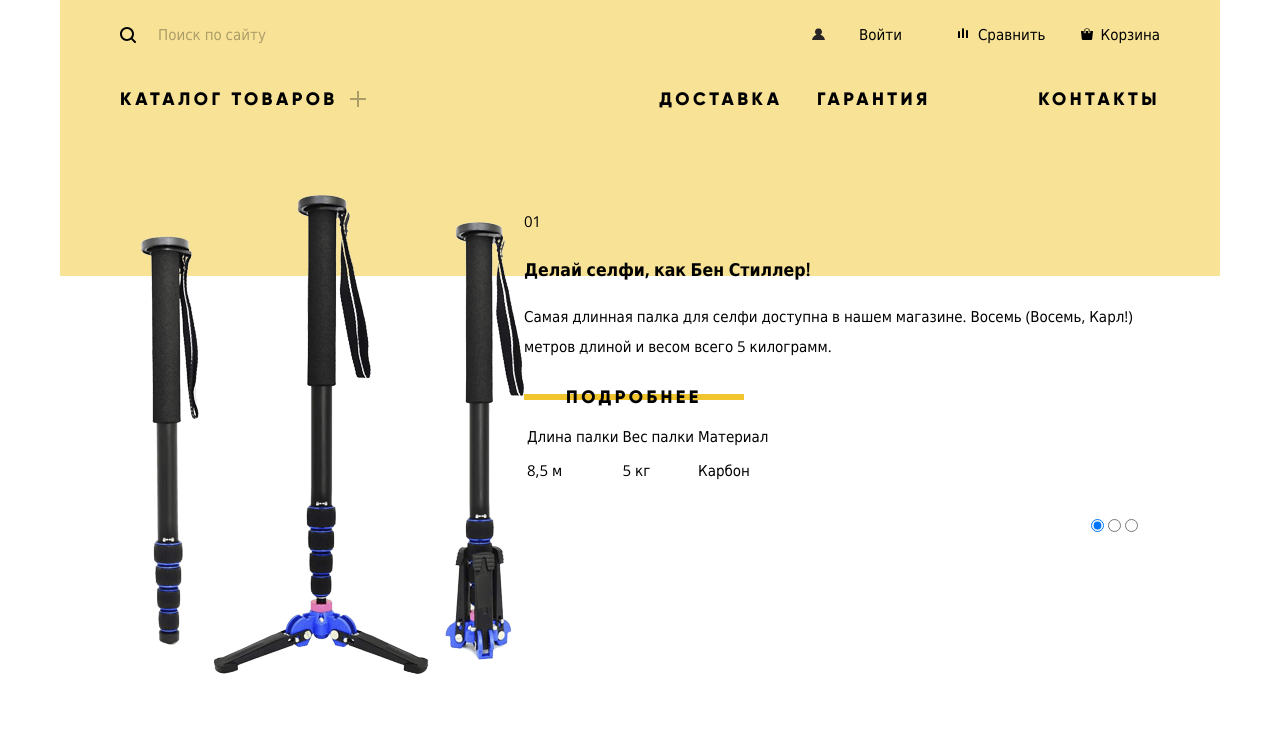
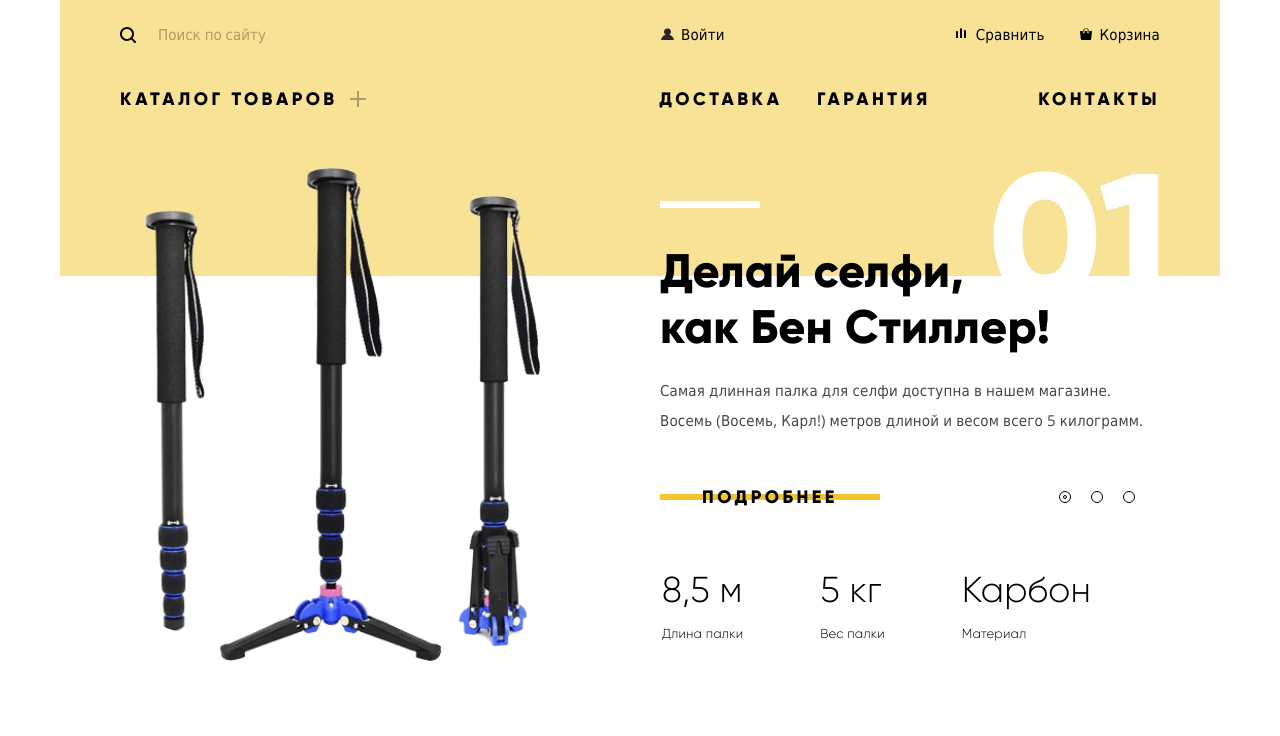
Before and after one commit to GTech1256/571665-device-25, a plain HTML site: page index.html in a window 1280 px wide. Shown: the part 64-800 px from the top of the page. Drawn offline with nearby package versions, Linux system fonts and the light colour scheme.

Commit message:
Added styles for slider

```diff
--- a/css/style.css
+++ b/css/style.css
@@ -50,6 +50,7 @@ body {
   margin: 0;
 
   font: 400 15px/30px 'Open Sans', Tahoma, sans-serif;
+  letter-spacing: 0.01em;
 
   color: #000000;
 }
@@ -302,8 +303,8 @@ input[type="search"]::-webkit-search-results-decoration { display: none; }
 
 .page-header__second-nav .page-header__profile-holder {
   position: relative;
-  margin: 0px 56px 0 auto;
-  padding-left: 27px;
+  margin: 0px auto 0 100px;
+  /*padding-left: 27px;*/
 }
 .page-header__profile-holder::before,
 .page-header__compare::before,
@@ -622,35 +623,163 @@ input[type="search"]::-webkit-search-results-decoration { display: none; }
   position: relative;
   z-index: 1;
 
-  transform: translateY(-100px);
+
 
   width: 1160px;
-  margin: 0 auto
+  margin: -127px auto 92px auto;
+}
+
+.slider__content {
+  margin-top: 37px;
+  margin-left: 36px;
+  width: 510px;
+  position: relative;
+}
+
+.slider__content::before {
+  content: "";
+  position: absolute;
+
+  width: 100px;
+  height: 7px;
+
+  background-color: #ffffff;
 }
 
 .slider__list {
   list-style: none;
   padding: 0;
+  margin: 0;
+  margin-top: 15px;
   display: flex;
 
   overflow: hidden;
 }
 
 .slider__item {
+  position: relative;
   display: flex;
   flex: 1160px 0 0;
 
-  padding: 0 80px 0 80px;
 
   transition: margin .3s;
 }
 
+.slider__image {
+  display: block;
+  width: 564px;
+  height: 500px;
+
+  object-fit: contain;
+}
+
+.slider__number {
+  position: absolute;
+  right: -1px;
+  top: -52px;
+
+  margin: 0;
+
+  font: 800 180px/180px Gilroy, Tahoma, sans-serif;
+  color: #ffffff;
+}
+
+.slider__title {
+  position: relative;
+  font: 800 47px/56px Gilroy, Tahoma, sans-serif;
+}
+
+.slider__title p {
+  margin: 42px 0;
+  margin-bottom: 20px;
+}
+
+.slider__desc {
+  font-size: 15px;
+  line-height: 30px;
+  color: #464646;
+
+  margin-bottom: 41px;
+}
+
+.slider__more {
+  margin-bottom: 46px;
+}
+
+.slider__table-head {
+  display: table-row-group;
+  font: 400 13px/20px Gilroy, Tahoma, sans-serif;
+}
+
+.slider__table-body {
+  display: table-header-group;
+  font: 400 36px/48px Gilroy, Tahoma, sans-serif;
+}
+
+.slider__table td {
+  padding: 0;
+  padding-bottom: 8px;
+  padding-right: 75px;
+}
+
 .slider__nav {
+  display: flex;
   position: absolute;
+  z-index: 1;
 
-  right: 82px;
-  top: 320px;
+  right: 75px;
+  top: 327px;
 }
+
+.slider__nav-item {
+  display: block;
+  position: relative;
+
+  width: 12px;
+  height: 12px;
+
+  margin: 0 10px;
+
+  cursor: pointer;
+}
+
+.slider__nav-item input {
+  display: none;
+}
+
+.slider__nav-item span {
+  position: absolute;
+  left: 0;
+  top: 0;
+  width: inherit;
+  height: inherit;
+
+  border: 1px solid #000000;
+  border-radius: 50%;
+}
+
+.slider__nav-item span::before {
+  content: "";
+
+  position: absolute;
+  top: 50%;
+  left: 50%;
+  transform: translate(-50%, -50%);
+
+  width: 4px;
+  height: 4px;
+
+  border: 1px solid #000000;
+  border-radius: 50%;
+
+  opacity: 0;
+
+  transition: opacity .3s;
+}
+.slider__nav-item input:checked ~ span::before {
+  opacity: 1;
+}
+
 
 
 /* POPULARS */
@@ -693,6 +822,7 @@ input[type="search"]::-webkit-search-results-decoration { display: none; }
 .populars__sub {
   font: 800 18px/24px Gilroy, Tahoma, sans-serif;
   transition: opacity .3s;
+  margin-top: 33px;
 }
 
 .populars__item-link:hover .populars__image-wrapper,
--- a/index.html
+++ b/index.html
@@ -77,9 +77,18 @@
       <section class="slider">
 
         <div class="slider__nav">
-            <input class="slider__nav-item" type="radio" name="slider" data-slider-number="1" checked>
-            <input class="slider__nav-item"type="radio" name="slider" data-slider-number="2">
-            <input class="slider__nav-item" type="radio" name="slider" data-slider-number="3">
+          <label class="slider__nav-item" aria-label="Открыть первый слайд">
+              <input type="radio" name="slider" data-slider-number="1" checked>
+              <span><!-- css input --></span>
+          </label>
+          <label class="slider__nav-item" aria-label="Открыть второй слайд">
+              <input type="radio" name="slider" data-slider-number="2">
+              <span><!-- css input --></span>
+          </label>
+          <label class="slider__nav-item" aria-label="Открыть третий слайд">
+              <input type="radio" name="slider" data-slider-number="3">
+              <span><!-- css input --></span>
+          </label>
           </div>
 
 
@@ -88,36 +97,36 @@
         <ul class="slider__list">
 
           <li class="slider__item">
-            <img src="img/slider-1.png" alt="Монопод с карбоном">
+            <img class="slider__image" src="img/slider-1.png" alt="Монопод с карбоном">
             <article class="slider__content">
-
+              <h3 class="visually-hidden">Селфи-палка</h3>
               <p class="slider__number">
                 01
               </p>
 
               <header class="slider__title">
-                <h3>
-                  Делай селфи,
+                <p>
+                  Делай селфи,<br>
                   как Бен Стиллер!
-                </h3>
+                </p>
               </header>
 
               <p class="slider__desc">
-                  Самая длинная палка для селфи доступна в нашем магазине.
+                  Самая длинная палка для селфи доступна в нашем магазине.<br>
                   Восемь (Восемь, Карл!) метров длиной и весом всего 5 килограмм.
               </p>
 
               <a href="catalog.html" class="slider__more btn btn_medium">Подробнее</a>
 
               <table class="slider__table">
-                <thead>
-                  <tr>
+                <thead class="slider__table-head">
+                  <tr >
                     <td class="slider__table-key">Длина палки</td>
                     <td class="slider__table-key">Вес палки</td>
                     <td class="slider__table-key">Материал</td>
                   </tr>
                 </thead>
-                <tbody>
+                <tbody class="slider__table-body">
                   <tr>
                     <td class="slider__table-value">8,5 м</td>
                     <td class="slider__table-value">5 кг</td>
@@ -130,18 +139,18 @@
           </li> <!-- /.slider__item -->
 
           <li class="slider__item">
-            <img src="img/slider-2.png" alt="Браслет">
+            <img class="slider__image" src="img/slider-2.png" alt="Браслет">
             <article class="slider__content">
-
+              <h3 class="visually-hidden">Фитнес-браслет</h3>
               <p class="slider__number">
                 02
               </p>
 
               <header class="slider__title">
-                <h3>
+                <p>
                   Худеем<br>
                   правильно!
-                </h3>
+                </p>
               </header>
 
               <span class="slider__desc">
@@ -152,12 +161,12 @@
               <a href="catalog.html" class="slider__more btn btn_medium">Подробнее</a>
 
               <table class="slider__table">
-                <thead>
+                <thead class="slider__table-head">
                   <tr>
                     <td class="slider__table-key">Без подзарядки</td>
                   </tr>
                 </thead>
-                <tbody>
+                <tbody class="slider__table-body">
                   <tr>
                     <td class="slider__table-value">48 часов</td>
                   </tr>
@@ -168,18 +177,18 @@
           </li> <!-- /.slider__item -->
 
           <li class="slider__item">
-              <img src="img/slider-3.png" alt="Монопод с карбоном">
+              <img class="slider__image" src="img/slider-3.png" alt="Монопод с карбоном">
               <article class="slider__content">
-
+                <h3 class="visually-hidden">Квадрокоптер</h3>
                 <p class="slider__number">
                   03
                 </p>
 
                 <header class="slider__title">
-                  <h3>
+                  <p>
                     Порхает как бабочка,
                     жалит как пчела!
-                  </h3>
+                  </p>
                 </header>
 
                 <span class="slider__desc">
@@ -190,13 +199,13 @@
                 <a href="catalog.html" class="slider__more btn btn_medium">Подробнее</a>
 
                 <table class="slider__table">
-                  <thead>
+                  <thead class="slider__table-head">
                     <tr>
                       <td class="slider__table-key">Дальность полета</td>
                       <td class="slider__table-key">Радиус поражения</td>
                     </tr>
                   </thead>
-                  <tbody>
+                  <tbody class="slider__table-body">
                     <tr>
                       <td class="slider__table-value">800 м</td>
                       <td class="slider__table-value">50 м</td>
```
